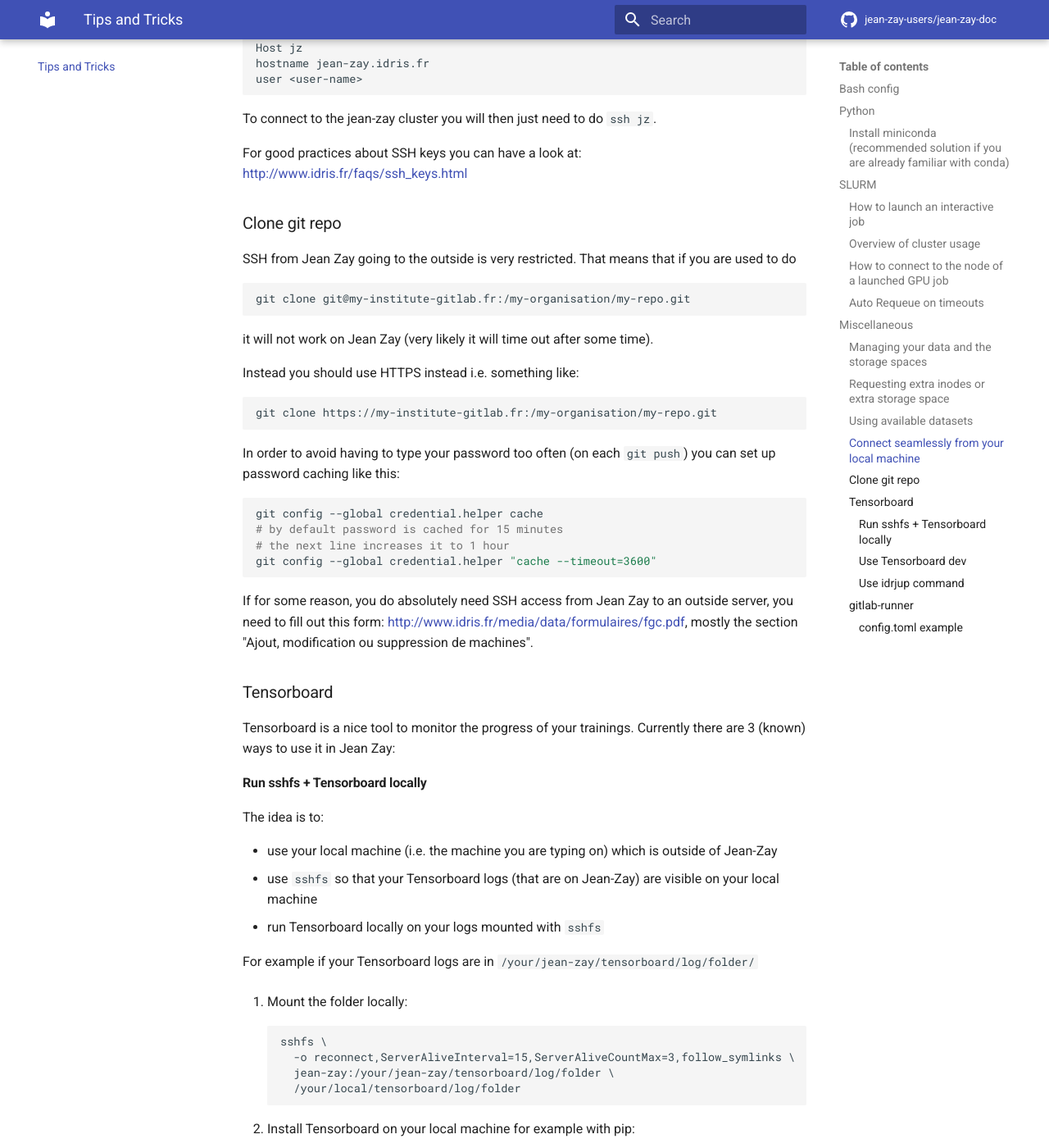
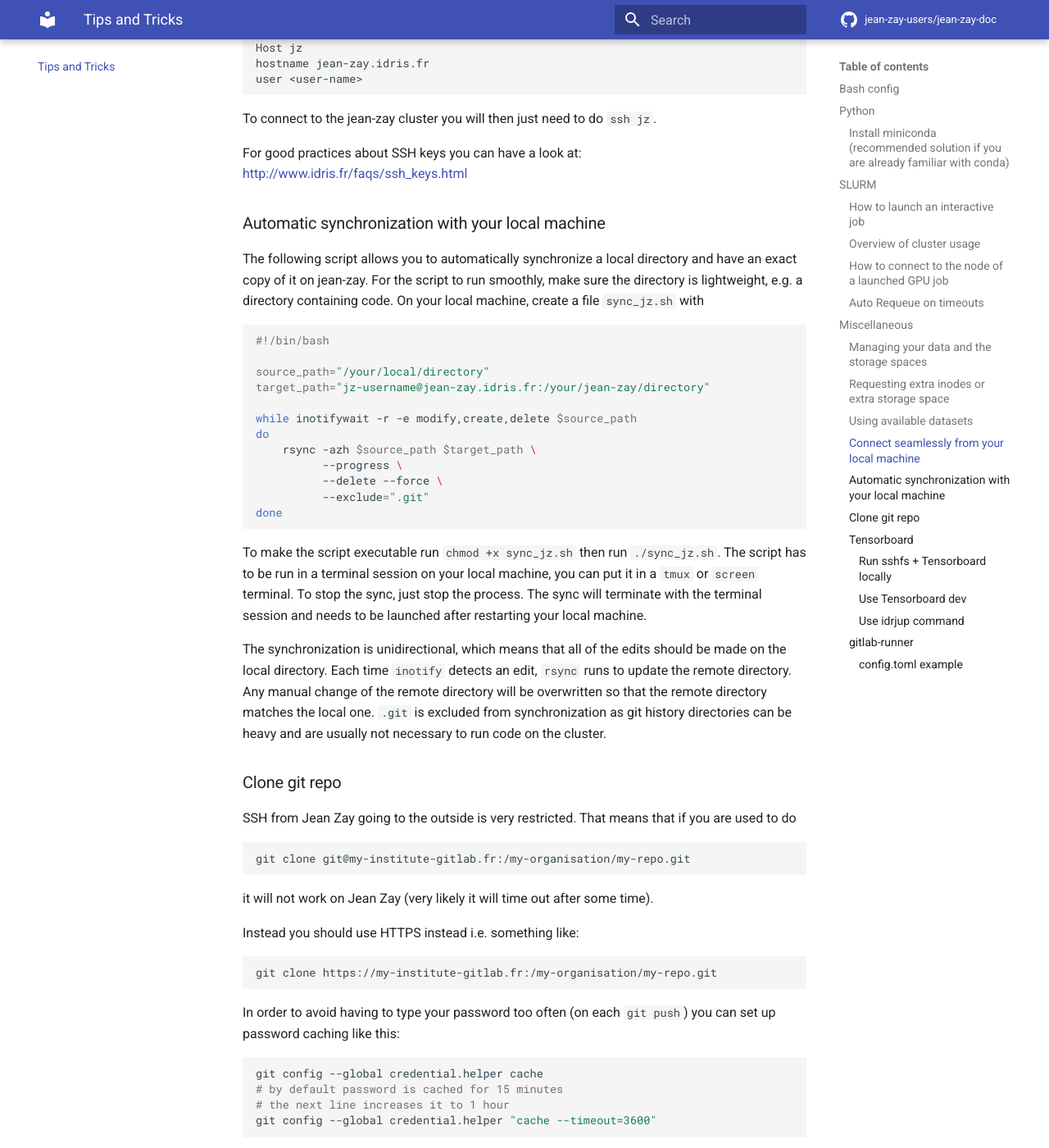
Before and after one commit to jean-zay-users/jean-zay-doc, an MkDocs documentation site: the page built from docs/tips-and-tricks.md, in a window 1280 px wide and 1400 px high, scrolled down 5074 px. Shown: the whole window at 82% size. Built offline with MkDocs 1.6.1 and Material for MkDocs 9.7.7, drawn with Linux system fonts in a browser that asks for light colours; comment, search, counter and statistics services are not loaded.

Commit message:
Add tip for automatic syncronization with inotify+rsync (#75)
* docs: add tips for automatic sync with inotify

* sync: update

* sync: update

* sync: update

* sync: update

* sync: add delete option, rename vars

* sync: remove target dirs if not in source

* tips: update auto sync

* tips: correct

````diff
--- a/docs/tips-and-tricks.md
+++ b/docs/tips-and-tricks.md
@@ -244,6 +244,32 @@ To connect to the jean-zay cluster you will then just need to do `ssh jz`.
 For good practices about SSH keys you can have a look at:
 http://www.idris.fr/faqs/ssh_keys.html
 
+### Automatic synchronization with your local machine
+
+The following script allows you to automatically synchronize a local directory and have an exact copy of it on jean-zay.
+For the script to run smoothly, make sure the directory is lightweight, e.g. a directory containing code. On your local machine, create a file `sync_jz.sh` with
+
+```bash
+#!/bin/bash
+
+source_path="/your/local/directory"
+target_path="jz-username@jean-zay.idris.fr:/your/jean-zay/directory"
+
+while inotifywait -r -e modify,create,delete $source_path
+do
+    rsync -azh $source_path $target_path \
+          --progress \
+          --delete --force \
+          --exclude=".git"
+done
+```
+
+To make the script executable run `chmod +x sync_jz.sh` then run `./sync_jz.sh`. The script has to be run in a terminal session on your local machine, you can put it in a `tmux` or `screen` terminal. To stop the sync, just stop the process. The sync will terminate with the terminal session and needs to be launched after restarting your local machine.
+
+The synchronization is unidirectional, which means that all of the edits should be made on the local directory. Each time `inotify` detects an edit, `rsync` runs to update the remote directory.
+Any manual change of the remote directory will be overwritten so that the remote directory matches the local one.
+`.git` is excluded from synchronization as git history directories can be heavy and are usually not necessary to run code on the cluster.
+
 ### Clone git repo
 
 SSH from Jean Zay going to the outside is very restricted. That means that if
````
